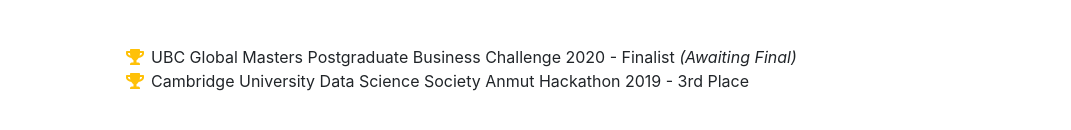
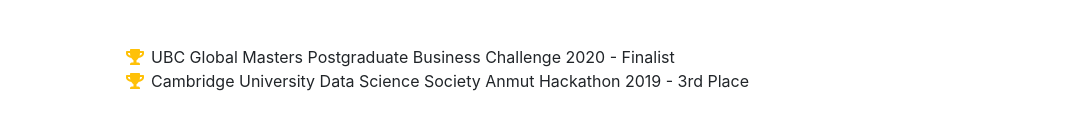
Before and after one commit to kaflesaurav/kaflesaurav.github.io, a website with bundled scripts: page index.html in a window 1280 px wide. Shown: the part 4112-4242 px from the top of the page, without its empty margins (209-1280 px from the left). Built offline with nearby package versions, Linux system fonts and the light colour scheme; a web font is replaced by a local one.

Commit message:
minor changes

```diff
--- a/index.html
+++ b/index.html
@@ -259,7 +259,7 @@
         <ul class="fa-ul mb-0">
           <li>
             <i class="fa-li fa fa-trophy text-warning"></i>
-            UBC Global Masters Postgraduate Business Challenge 2020 - Finalist <i>(Awaiting Final)</i></li>
+            UBC Global Masters Postgraduate Business Challenge 2020 - Finalist</li>
           <li>
             <i class="fa-li fa fa-trophy text-warning"></i>
             Cambridge University Data Science Society Anmut Hackathon 2019 - 3rd Place</li>
```
